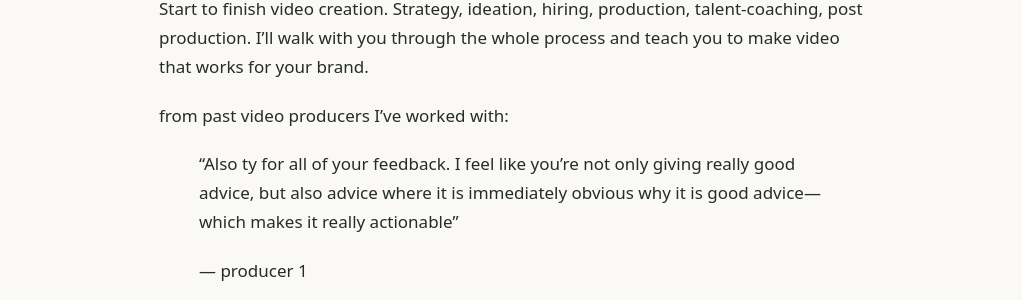
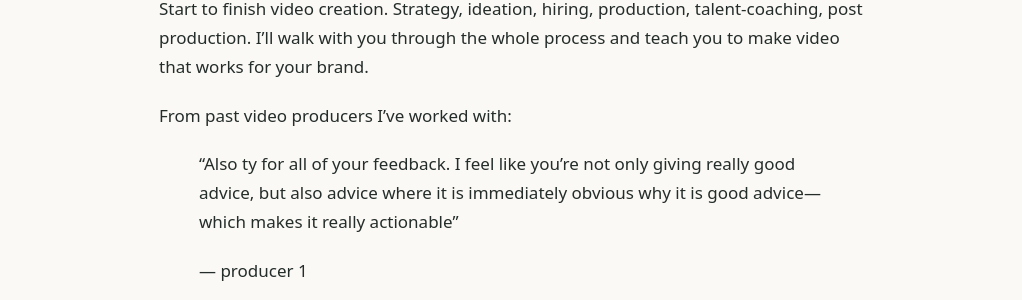
Before and after one commit to macyagilliam/macyagilliam, a Jekyll site: the page built from work-with-me.md, in a window 1280 px wide. Shown: the part 513-813 px from the top of the page, without its empty margins (129-1151 px from the left). Built offline with Jekyll 4.4.1, drawn with Linux system fonts in a browser that asks for light colours.

```diff
--- a/work-with-me.md
+++ b/work-with-me.md
@@ -13,7 +13,7 @@ These work best when you trust me to make content in my normal style, like these
 
 Start to finish video creation. Strategy, ideation, hiring, production, talent-coaching, post production. I’ll walk with you through the whole process and teach you to make video that works for your brand.
 
-from past video producers I’ve worked with:
+From past video producers I’ve worked with:
 
 > “Also ty for all of your feedback. I feel like you’re not only giving really good advice, but also advice where it is immediately obvious why it is good advice—which makes it really actionable”
 >
```
